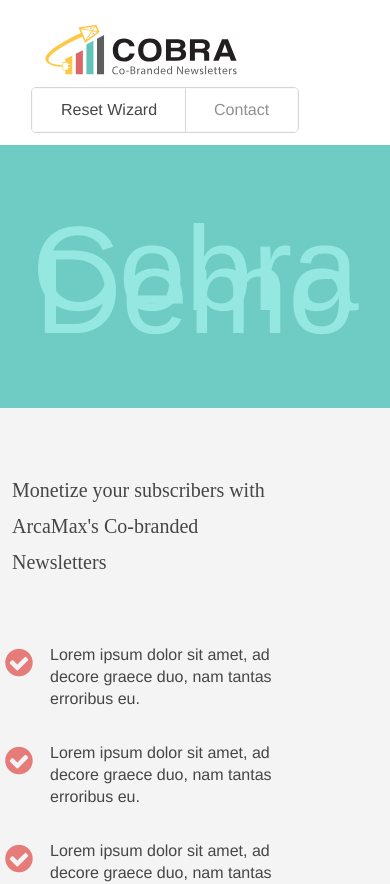
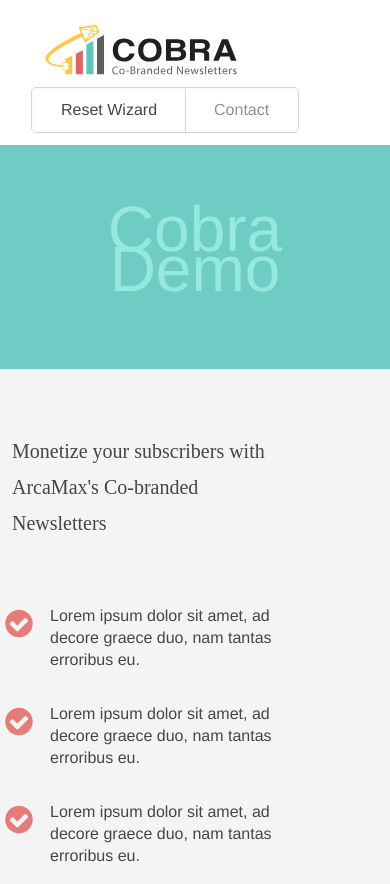
Before and after one commit to bhbdev/cobra-demo, an Angular app: page / in a window 390 px wide. Shown: the top 884 px of the page. Built offline with nearby package versions, Linux system fonts and the light colour scheme.

Commit message:
added revshare image and updated template

```diff
--- a/src/app/revshare-contd/revshare-contd.component.ts
+++ b/src/app/revshare-contd/revshare-contd.component.ts
@@ -7,8 +7,8 @@
   template: `
   <div class="container-fluid">
     <div class="row">
-      <div class="col content single-col">
-        <img src="assets/revshare-cont.png" alt="" class="img-responsive" />
+      <div class="col content single-col text-center">
+        <img src="assets/img/revshare-contd.png" alt="" class="img-fluid" />
         <br>
         <br>
         <div class="form-buttons">
@@ -16,9 +16,10 @@
         <button type="submit" (click)="onForward()" class="btn btn-primary btn-forward">Forward <i class="fa fa-angle-right"></i></button>
         </div>
 
-<br><br><br><hr>Log:
+<br><br><br><hr>
+<div class="text-left">Log:
 <pre style="font-size: 11px">{{diagnostic}}</pre>
-
+</div>
 
       </div>
     </div>
--- a/src/app/revshare/revshare.component.html
+++ b/src/app/revshare/revshare.component.html
@@ -114,7 +114,8 @@
         <button type="submit" (click)="onForward()" class="btn btn-primary btn-forward">Forward <i class="fa fa-angle-right"></i></button>
         </div>
 
-<br><br><br><hr>Log:
+<br><br><br><hr>
+Log:
 <pre style="font-size: 11px">{{diagnostic}}</pre>
 
 
--- a/src/styles.less
+++ b/src/styles.less
@@ -52,6 +52,7 @@
 
 
 .banner {
+  transition-duration: 1s;
   background: #6eccc4;
   color: #95e8e1;
   text-align: center;
@@ -61,6 +62,7 @@
   margin-bottom: 3rem;
 
   p {
+    transition-duration: 1s;
     font-size: 120px;
     line-height: 23px;
   }
@@ -274,8 +276,19 @@
   overflow: scroll;
 }
 
+@media (max-width: 685px) {
+  .banner {
+    padding: 4rem 2rem;
+    p {
+      font-size: 4em;
+      line-height: 2.5rem;
+    }
+  }
+}
 
 @media (max-width:576px) {
+
+
   .details-form {
 
     .form-content {
```
Also changed, not shown: src/assets/img/revshare-contd.png (added).
